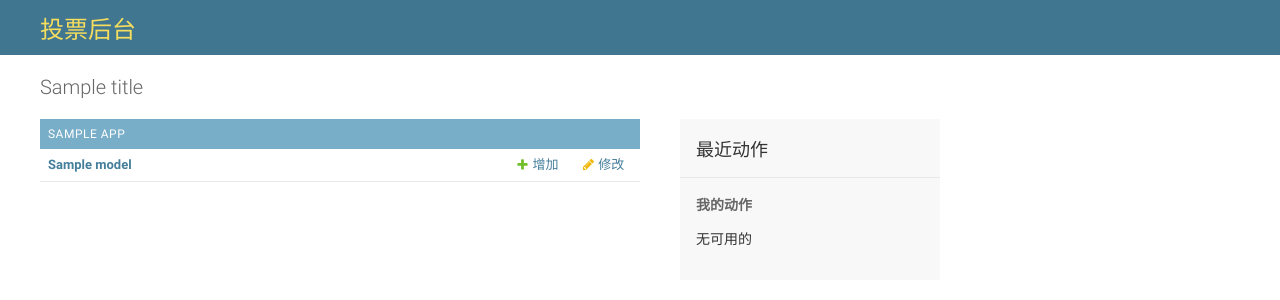
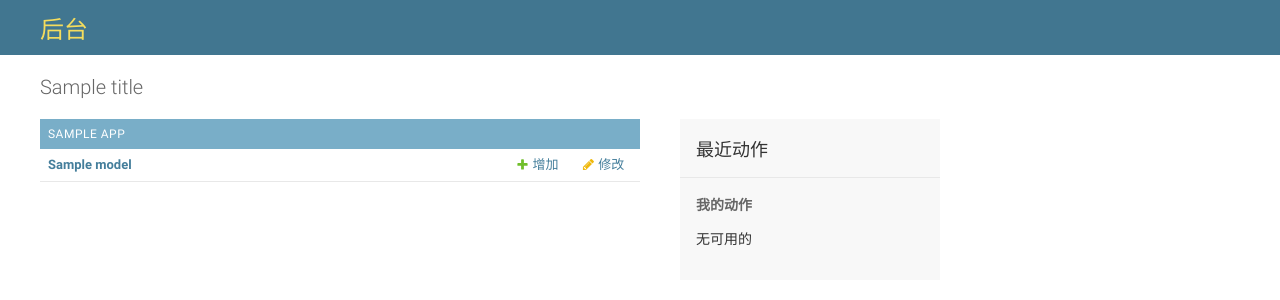
Before and after one commit to DeltaG501/learndjango, a Django app: template mysite/polls/templates/admin/index.html in a window 1280 px wide. Shown: the top 300 px of the page. Run offline with Django 3.2, Linux system fonts and the light colour scheme; data comes from the database, SQL or seed files in the repository; both versions use the stored data as it was after the commit; the template is opened without the code that fills it: most values are stand-ins (such as "Sample title", 1, 10 or a date in 2020).

Commit message:
12 followed CoreySchafer on 05 DB

```diff
--- a/mysite/blog/templates/blog/home.html
+++ b/mysite/blog/templates/blog/home.html
@@ -5,7 +5,7 @@
           <div class="media-body">
             <div class="article-metadata">
               <a class="mr-2" href="#">{{ post.author }}</a>
-              <small class="text-muted">{{ post.date_posted }}</small>
+              <small class="text-muted">{{ post.date_posted | date:"Y-m-d"}}</small>
             </div>
             <h2><a class="article-title" href="#">{{ post.title }}</a></h2>
             <p class="article-content">{{ post.content }}</p>
--- a/mysite/polls/templates/admin/base_site.html
+++ b/mysite/polls/templates/admin/base_site.html
@@ -3,7 +3,7 @@
 {% block title %}{{ title }} | {{ site_title|default:_('Django site admin') }}{% endblock %}
 
 {% block branding %}
-<h1 id="site-name"><a href="{% url 'admin:index' %}">投票后台</a></h1>
+<h1 id="site-name"><a href="{% url 'admin:index' %}">后台</a></h1>
 {% endblock %}
 
 {% block nav-global %}{% endblock %}
```
Also changed, not shown: mysite/blog/migrations/0001_initial.py (added), mysite/db.sqlite3.
